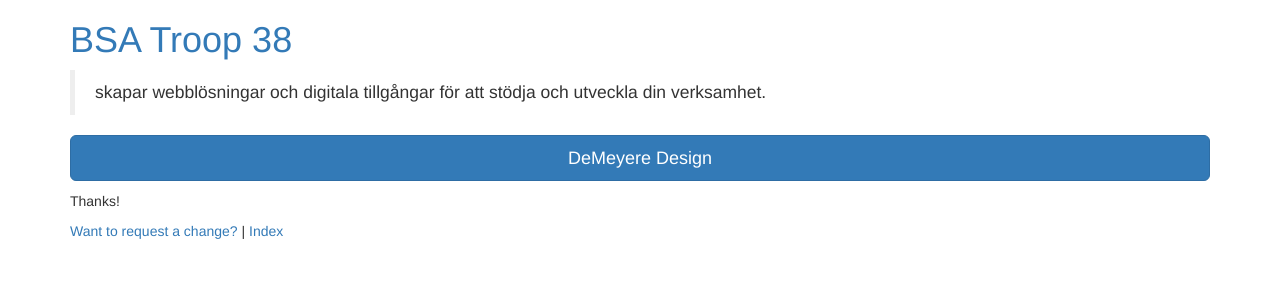
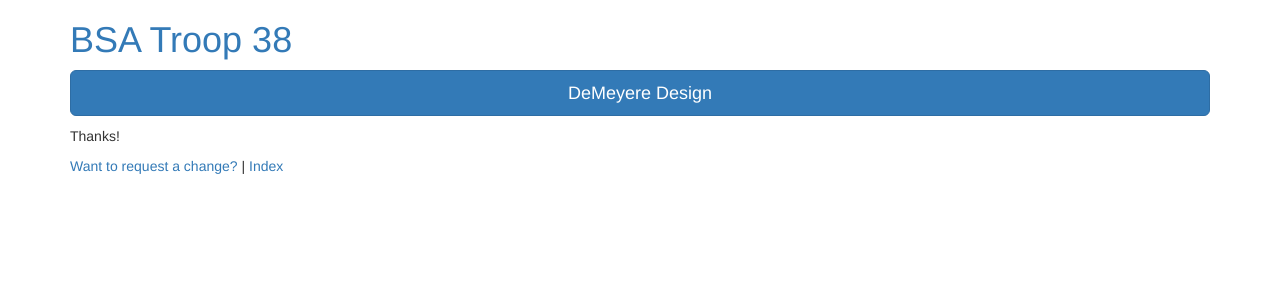
Before and after one commit to demeyere/bsa38.org, a Jekyll site: the page built from _posts/2018-01-02-demeyere-design.md, in a window 1280 px wide. Shown: the top 300 px of the page. Built offline with Jekyll 4.4.1, drawn with Linux system fonts in a browser that asks for light colours; nearby versions of some CDN libraries; library files that are not in the unit come from our copies.

Commit message:
2018-05-15 12:01

```diff
--- a/_posts/2018-01-02-demeyere-design.md
+++ b/_posts/2018-01-02-demeyere-design.md
@@ -1,9 +1,7 @@
 ---
 layout: post
 title: DeMeyere Design
-date: 2018-01-02
+date: 2018-05-15
 ---
 
-> skapar webblösningar och digitala tillgångar för att stödja och utveckla din verksamhet.
-
 <a href='http://demeyere.com/' class="btn btn-primary btn-lg btn-block" role="button">DeMeyere Design</a>
```
